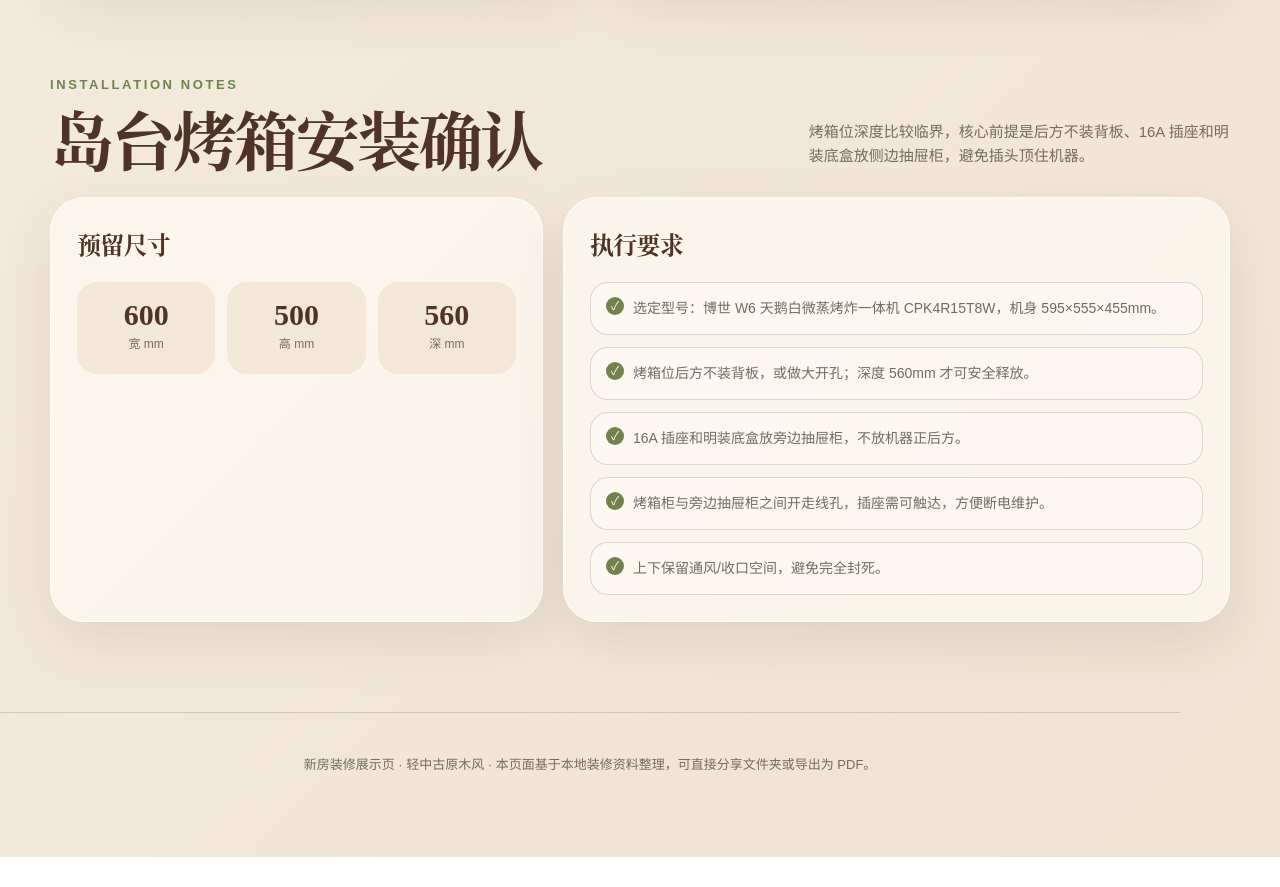
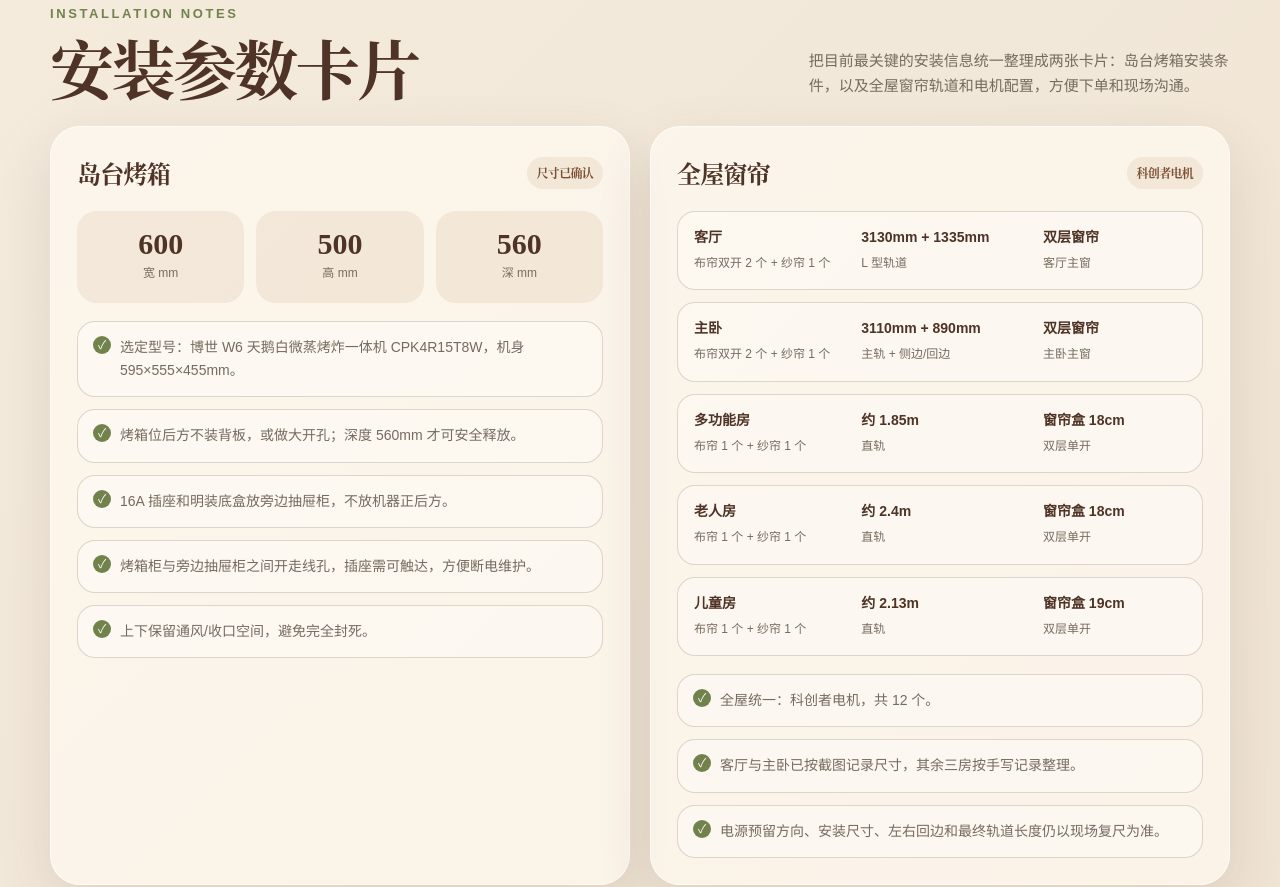
Before and after one commit to vincepeng/muxi-home, a plain HTML site: page index.html in a window 1280 px wide. Shown: the part 8455-9342 px from the top of the page. Before the commit the page ends 9312 px from the top, so only its background shows below. Drawn offline with Linux system fonts and the light colour scheme.

Commit message:
Unify install parameter cards

```diff
--- a/index.html
+++ b/index.html
@@ -790,6 +790,70 @@
       text-align: center;
     }
 
+    .spec-grid {
+      display: grid;
+      grid-template-columns: repeat(2, minmax(0, 1fr));
+      gap: 20px;
+    }
+
+    .spec-card {
+      border: 1px solid rgba(255, 255, 255, 0.62);
+      border-radius: 30px;
+      background: rgba(255, 250, 241, 0.7);
+      box-shadow: 0 20px 56px rgba(78, 51, 38, 0.12);
+    }
+
+    .spec-card h3 {
+      display: flex;
+      align-items: center;
+      justify-content: space-between;
+      gap: 12px;
+    }
+
+    .spec-meta {
+      display: inline-flex;
+      align-items: center;
+      gap: 8px;
+      padding: 6px 10px;
+      border-radius: 999px;
+      color: var(--coffee);
+      background: rgba(182, 129, 82, 0.12);
+      font-size: 12px;
+      font-weight: 700;
+    }
+
+    .track-table {
+      display: grid;
+      gap: 12px;
+      margin-top: 18px;
+    }
+
+    .track-row {
+      display: grid;
+      grid-template-columns: 1.1fr 1.2fr 1fr;
+      gap: 10px;
+      align-items: center;
+      padding: 14px 16px;
+      border: 1px solid var(--line);
+      border-radius: 18px;
+      background: rgba(255, 255, 255, 0.32);
+    }
+
+    .track-room b,
+    .track-size b,
+    .track-box b {
+      display: block;
+      color: var(--walnut);
+      font-size: 14px;
+    }
+
+    .track-room span,
+    .track-size span,
+    .track-box span {
+      color: var(--muted);
+      font-size: 12px;
+    }
+
     .footer {
       margin: 90px 0 40px;
       padding: 28px;
@@ -921,7 +985,8 @@
       .room-grid,
       .shopping-board,
       .smart-home,
-      .install-grid {
+      .install-grid,
+      .spec-grid {
         grid-template-columns: 1fr;
       }
 
@@ -984,6 +1049,10 @@
       .dimension,
       .device-cluster,
       .mijia-shots {
+        grid-template-columns: 1fr;
+      }
+
+      .track-row {
         grid-template-columns: 1fr;
       }
 
@@ -1344,7 +1413,6 @@
         </div>
         <p class="section-note">基于已购买设备截图整理：门锁、路由/网关、灯带、插座、音箱、摄像头等已经形成基础米家体系；科沃斯 X12 Pro 作为客卫上下水扫地机单独记录。</p>
       </div>
-      <div class="smart-home">
       <article class="install-card">
         <h3>已接入/已购买的智能设备</h3>
         <div class="device-cluster">
@@ -1358,45 +1426,66 @@
           <div class="device-chip"><b>直流变频落地扇 E</b><span>风扇联动场景</span></div>
         </div>
       </article>
-        <article class="install-card">
-          <h3>窗帘尺寸表</h3>
-          <ul class="check-list">
-            <li>客厅：L 型轨道 3130mm + 1335mm；科创者电机，布帘双开 2 个电机 + 纱帘 1 个电机。</li>
-            <li>主卧：主轨约 3110mm，另标注 890mm 侧边/回边尺寸；布帘双开 2 个电机 + 纱帘 1 个电机。</li>
-            <li>多功能房：轨道约 1.85m；双层每层单电机；窗帘盒宽度 18cm。</li>
-            <li>老人房：轨道约 2.4m；双层每层单电机；窗帘盒宽度 18cm。</li>
-            <li>儿童房：轨道约 2.13m；双层每层单电机；窗帘盒宽度 19cm。</li>
-            <li>全屋统一：科创者电机，共 12 个；电源侧和安装尺寸继续按现场复尺确认。</li>
-          </ul>
-        </article>
-      </div>
     </section>
 
     <section id="install" class="reveal">
       <div class="section-head">
         <div>
           <div class="kicker">Installation Notes</div>
-          <h2>岛台烤箱安装确认</h2>
+          <h2>安装参数卡片</h2>
         </div>
-        <p class="section-note">烤箱位深度比较临界，核心前提是后方不装背板、16A 插座和明装底盒放侧边抽屉柜，避免插头顶住机器。</p>
+        <p class="section-note">把目前最关键的安装信息统一整理成两张卡片：岛台烤箱安装条件，以及全屋窗帘轨道和电机配置，方便下单和现场沟通。</p>
       </div>
-      <div class="install-grid">
-        <article class="install-card">
-          <h3>预留尺寸</h3>
+      <div class="spec-grid">
+        <article class="install-card spec-card">
+          <h3><span>岛台烤箱</span><span class="spec-meta">尺寸已确认</span></h3>
           <div class="dimension">
             <div><b>600</b><span>宽 mm</span></div>
             <div><b>500</b><span>高 mm</span></div>
             <div><b>560</b><span>深 mm</span></div>
           </div>
-        </article>
-        <article class="install-card">
-          <h3>执行要求</h3>
           <ul class="check-list">
             <li>选定型号：博世 W6 天鹅白微蒸烤炸一体机 CPK4R15T8W，机身 595×555×455mm。</li>
             <li>烤箱位后方不装背板，或做大开孔；深度 560mm 才可安全释放。</li>
             <li>16A 插座和明装底盒放旁边抽屉柜，不放机器正后方。</li>
             <li>烤箱柜与旁边抽屉柜之间开走线孔，插座需可触达，方便断电维护。</li>
             <li>上下保留通风/收口空间，避免完全封死。</li>
+          </ul>
+        </article>
+
+        <article class="install-card spec-card">
+          <h3><span>全屋窗帘</span><span class="spec-meta">科创者电机</span></h3>
+          <div class="track-table">
+            <div class="track-row">
+              <div class="track-room"><b>客厅</b><span>布帘双开 2 个 + 纱帘 1 个</span></div>
+              <div class="track-size"><b>3130mm + 1335mm</b><span>L 型轨道</span></div>
+              <div class="track-box"><b>双层窗帘</b><span>客厅主窗</span></div>
+            </div>
+            <div class="track-row">
+              <div class="track-room"><b>主卧</b><span>布帘双开 2 个 + 纱帘 1 个</span></div>
+              <div class="track-size"><b>3110mm + 890mm</b><span>主轨 + 侧边/回边</span></div>
+              <div class="track-box"><b>双层窗帘</b><span>主卧主窗</span></div>
+            </div>
+            <div class="track-row">
+              <div class="track-room"><b>多功能房</b><span>布帘 1 个 + 纱帘 1 个</span></div>
+              <div class="track-size"><b>约 1.85m</b><span>直轨</span></div>
+              <div class="track-box"><b>窗帘盒 18cm</b><span>双层单开</span></div>
+            </div>
+            <div class="track-row">
+              <div class="track-room"><b>老人房</b><span>布帘 1 个 + 纱帘 1 个</span></div>
+              <div class="track-size"><b>约 2.4m</b><span>直轨</span></div>
+              <div class="track-box"><b>窗帘盒 18cm</b><span>双层单开</span></div>
+            </div>
+            <div class="track-row">
+              <div class="track-room"><b>儿童房</b><span>布帘 1 个 + 纱帘 1 个</span></div>
+              <div class="track-size"><b>约 2.13m</b><span>直轨</span></div>
+              <div class="track-box"><b>窗帘盒 19cm</b><span>双层单开</span></div>
+            </div>
+          </div>
+          <ul class="check-list">
+            <li>全屋统一：科创者电机，共 12 个。</li>
+            <li>客厅与主卧已按截图记录尺寸，其余三房按手写记录整理。</li>
+            <li>电源预留方向、安装尺寸、左右回边和最终轨道长度仍以现场复尺为准。</li>
           </ul>
         </article>
       </div>
```
Lines whose indentation alone changed are shown as unchanged.
